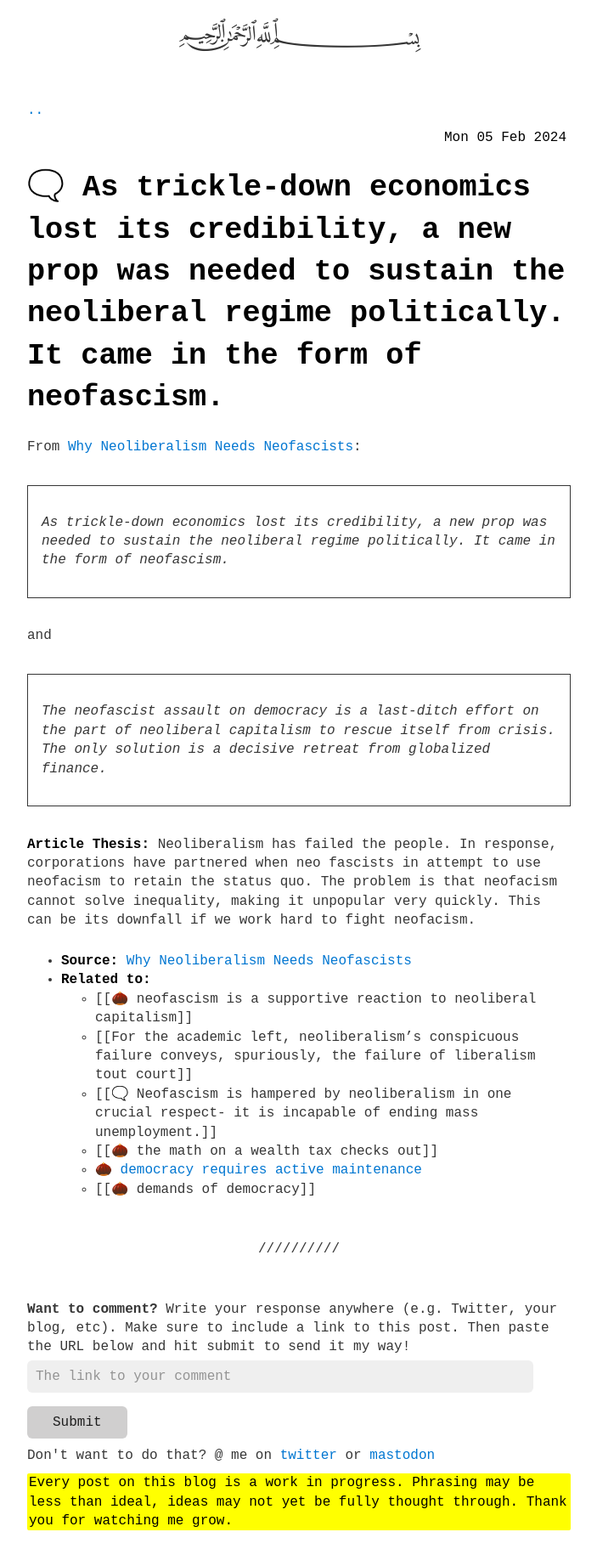
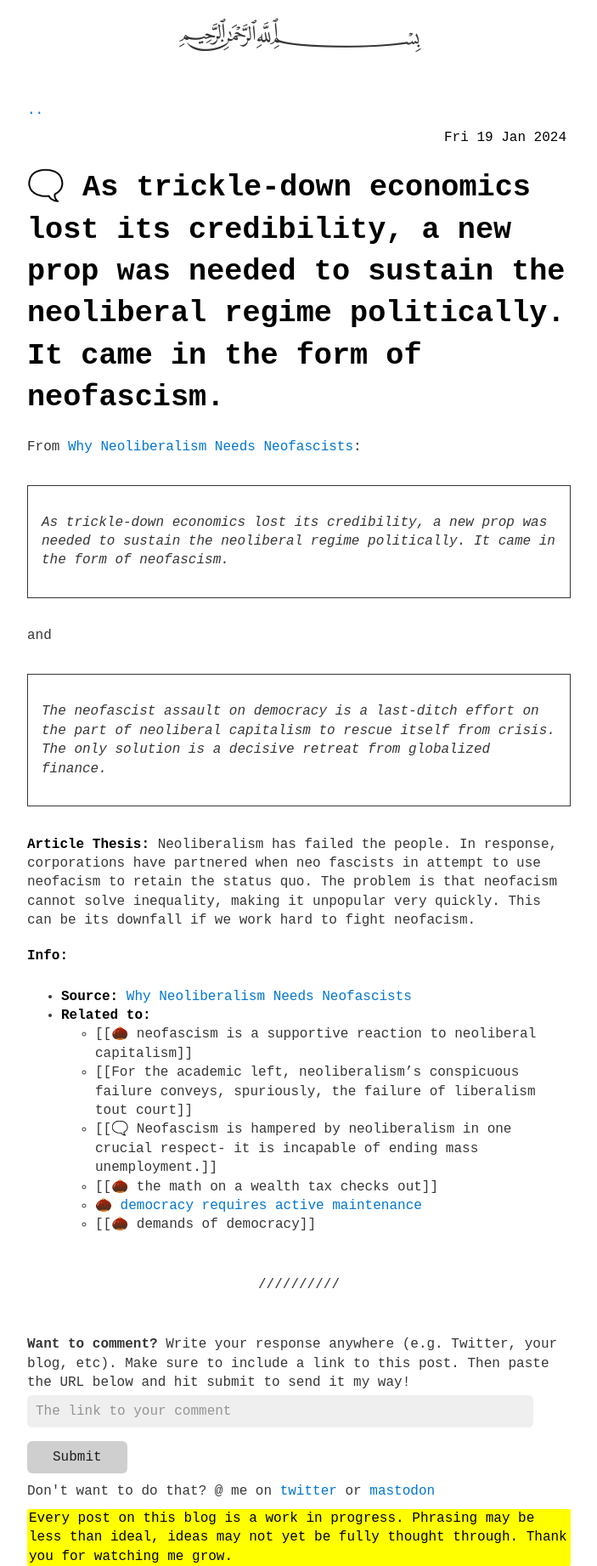
Before and after one commit to person-al/person-al.github.io, a Jekyll site: the page built from _posts/2024-01-19-🗨️-as-trickle-down-economics-lost-its-credibility--a-new-prop-was-needed-to-sustain-the-neoliberal-regime-politically--it-came-in-the-form-of-neofascism-.md, in a window 1280 px wide. Shown: the whole page at 85% size, without its empty margins (288-991 px from the left). Built offline with Jekyll 4.4.1, drawn with Linux system fonts in a browser that asks for light colours; before the commit the page ends 1801 px from its top, so only the background shows below that.

Commit message:
publish a post sooner so that links work

```diff
--- a/_posts/2024-02-05-🗨️-as-trickle-down-economics-lost-its-credibility--a-new-prop-was-needed-to-sustain-the-neoliberal-regime-politically--it-came-in-the-form-of-neofascism-.md
+++ b/_posts/2024-01-19-🗨️-as-trickle-down-economics-lost-its-credibility--a-new-prop-was-needed-to-sustain-the-neoliberal-regime-politically--it-came-in-the-form-of-neofascism-.md
@@ -1,6 +1,6 @@
 ---
 category: "\U0001F5E8️"
-date: 2024-02-05
+date: 2024-01-19
 layout: post
 tags: null
 title: "\U0001F5E8️ As trickle-down economics lost its credibility, a new prop was
@@ -16,6 +16,7 @@ and
 
 **Article Thesis:** Neoliberalism has failed the people. In response, corporations have partnered when neo fascists in attempt to use neofacism to retain the status quo. The problem is that neofacism cannot solve inequality, making it unpopular very quickly. This can be its downfall if we work hard to fight neofacism.
 
+**Info:**
 - **Source:** [Why Neoliberalism Needs Neofascists](http://bostonreview.net/class-inequality-politics/prabhat-patnaik-why-neoliberalism-needs-neofascists)
 - **Related to:**
 	-  [[🌰 neofascism is a supportive reaction to neoliberal capitalism]]
```
Also changed, not shown: _posts/2022-05-26-🌱-sustainability-through-diversity.md (+1 -1 lines).
